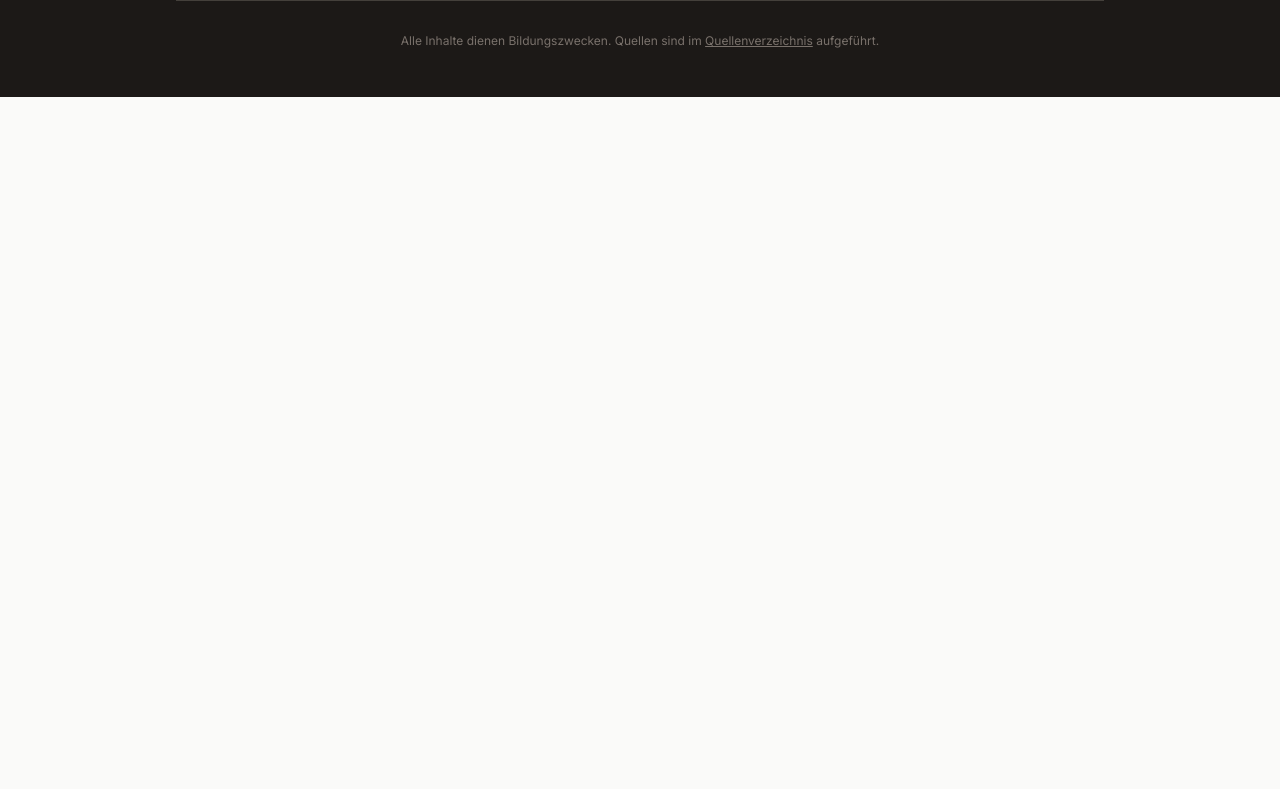
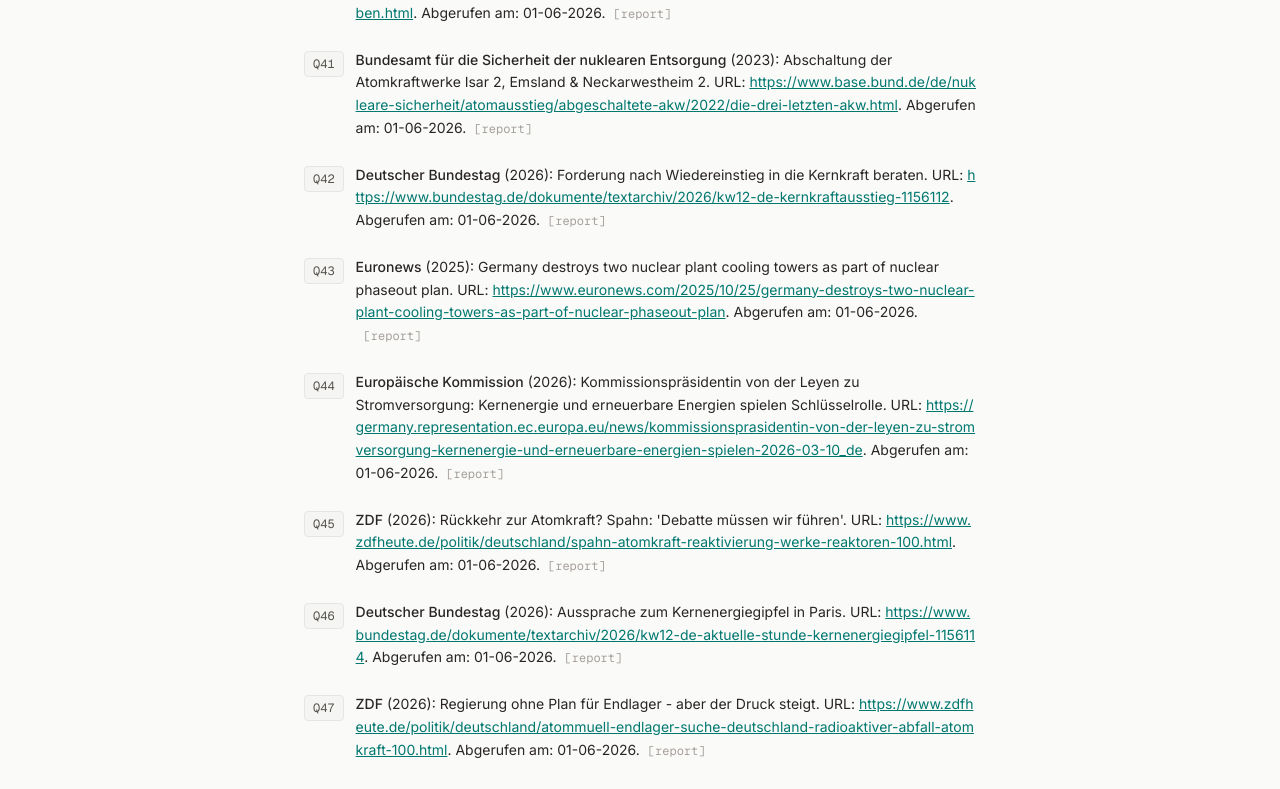
Before and after one commit to gregorzavodnik/atom, a Next.js app: page /quellen in a window 1280 px wide. Shown: the part 3791-4580 px from the top of the page. Before the commit the page ends 3888 px from the top, so only its background shows below. Built offline with nearby package versions, Linux system fonts and the light colour scheme.

Commit message:
Timeline is finished

```diff
--- a/components/content/SustainabilitySquare.tsx
+++ b/components/content/SustainabilitySquare.tsx
@@ -17,7 +17,7 @@
       color: '#15803d',
       tint: '#f0fdf4',
       description:
-         'TODO: Begründung der ökologischen Dimension (CO₂-Bilanz, Endlagerung, Rohstoffabbau, Strahlung).',
+         'Lorem ipsum dolor sit amet, consectetuer adipiscing elit. Aenean commodo ligula eget dolor. Aenean massa. Cum sociis natoque penatibus et magnis dis parturient montes, nascetur ridiculus mus. Donec quam felis, ultricies nec, pellentesque eu, pretium quis, sem. Nulla consequat massa quis enim. Donec pede justo, fringilla vel, aliquet nec, vulputate eget, arcu. In enim justo, rhoncus ut, imperdiet a, venenatis vitae, justo. Nullam dictum felis eu pede mollis pretium. Integer tincidunt. Cras dapibus. Vivamus elementum semper nisi. Aenean vulputate eleifend tellus. Aenean leo ligula, porttitor eu, consequat vitae, eleifend ac, enim. Aliquam lorem ante, dapibus in, viverra quis, feugiat a, tellus. Phasellus viverra nulla ut metus varius laoreet. Quisque rutrum. Aenean imperdiet. Etiam ultricies nisi vel augue. Curabitur ullamcorper ultricies nisi. Nam eget dui. Etiam rhoncus. Maecenas tempus, tellus eget condimentum rhoncus, sem quam semper libero, sit amet adipiscing sem neque sed ipsum. Nam quam nunc, blandit vel, luctus pulvinar,',
    },
    {
       id: 'oekonomisch',
@@ -35,7 +35,7 @@
       color: '#b45309',
       tint: '#fffbeb',
       description:
-         'TODO: Begründung der sozialen Dimension (Akzeptanz, Sicherheitsrisiken, Verteilungsgerechtigkeit der Lasten).',
+         'Gemessen an Todesfällen je erzeugter Strommenge zählt Kernenergie zu den sichersten Energieformen. Bezogen auf eine Terawattstunde (Unfälle und Luftverschmutzung eingerechnet) verursacht Braunkohle rund 32,7 und Steinkohle rund 24,6 Todesfälle, während Kernkraft selbst unter Berücksichtigung von Tschernobyl und Fukushima zu den sichersten und saubersten Energiequellen gehört, die derzeit verfügbar sind. Bereits ein älterer Bericht der Internationalen Energieagentur kam zu dem Ergebnis, dass Kohle, Gas und Wasserkraft bislang mehr Todesopfer gefordert haben als die Kernkraft, wobei die Mehrzahl der fossilen Todesfälle auf Feinstaub-Luftverschmutzung zurückgeht. Die seltenen, medial dominanten Reaktorunfälle fallen statistisch also weit weniger ins Gewicht als die laufende fossile Belastung. Einschränkend gilt: Schwere Unfälle haben langfristige psychosoziale Folgen, Umsiedlungen und Vertrauensverluste, auch wenn die statistische Sterblichkeit gering bleibt.',
    },
    {
       id: 'politisch',
--- a/content/sources.json
+++ b/content/sources.json
@@ -341,6 +341,96 @@
          "url": "https://de.wikipedia.org/wiki/Atom-Moratorium",
          "accessedAt": "31-05-2026",
          "type": "report"
+      },
+      {
+         "id": "Q38",
+         "author": "Bundesministerium für Umwelt, Klimaschutz, Naturschutz und nukleare Sicherheit",
+         "year": "2015",
+         "title": "Hendricks: Der Atomausstieg geht voran",
+         "url": "https://www.bundesumweltministerium.de/pressemitteilung/hendricks-der-atomausstieg-geht-voran",
+         "accessedAt": "01-06-2026",
+         "type": "report"
+      },
+      {
+         "id": "Q39",
+         "author": "Bundesamt für die Sicherheit der nuklearen Entsorgung",
+         "year": "2023",
+         "title": "Der Atomausstieg in Deutschland",
+         "url": "https://www.base.bund.de/de/nukleare-sicherheit/atomausstieg/ausstieg-atomkraft/ausstieg-atomkraft_inhalt.html",
+         "accessedAt": "01-06-2026",
+         "type": "report"
+      },
+      {
+         "id": "Q40",
+         "author": "Bundesamt für die Sicherheit der nuklearen Entsorgung",
+         "year": "2020",
+         "title": "Gorleben – ein historischer Rückblick",
+         "url": "https://www.base.bund.de/de/endlager/bestehende-endlager/gorleben/gorleben.html",
+         "accessedAt": "01-06-2026",
+         "type": "report"
+      },
+      {
+         "id": "Q41",
+         "author": "Bundesamt für die Sicherheit der nuklearen Entsorgung",
+         "year": "2023",
+         "title": "Abschaltung der Atomkraftwerke Isar 2, Emsland & Neckarwestheim 2",
+         "url": "https://www.base.bund.de/de/nukleare-sicherheit/atomausstieg/abgeschaltete-akw/2022/die-drei-letzten-akw.html",
+         "accessedAt": "01-06-2026",
+         "type": "report"
+      },
+      {
+         "id": "Q42",
+         "author": "Deutscher Bundestag",
+         "year": "2026",
+         "title": "Forderung nach Wiedereinstieg in die Kernkraft beraten",
+         "url": "https://www.bundestag.de/dokumente/textarchiv/2026/kw12-de-kernkraftausstieg-1156112",
+         "accessedAt": "01-06-2026",
+         "type": "report"
+      },
+      {
+         "id": "Q43",
+         "author": "Euronews",
+         "year": "2025",
+         "title": "Germany destroys two nuclear plant cooling towers as part of nuclear phaseout plan",
+         "url": "https://www.euronews.com/2025/10/25/germany-destroys-two-nuclear-plant-cooling-towers-as-part-of-nuclear-phaseout-plan",
+         "accessedAt": "01-06-2026",
+         "type": "report"
+      },
+      {
+         "id": "Q44",
+         "author": "Europäische Kommission",
+         "year": "2026",
+         "title": "Kommissionspräsidentin von der Leyen zu Stromversorgung: Kernenergie und erneuerbare Energien spielen Schlüsselrolle",
+         "url": "https://germany.representation.ec.europa.eu/news/kommissionsprasidentin-von-der-leyen-zu-stromversorgung-kernenergie-und-erneuerbare-energien-spielen-2026-03-10_de",
+         "accessedAt": "01-06-2026",
+         "type": "report"
+      },
+      {
+         "id": "Q45",
+         "author": "ZDF",
+         "year": "2026",
+         "title": "Rückkehr zur Atomkraft? Spahn: 'Debatte müssen wir führen'",
+         "url": "https://www.zdfheute.de/politik/deutschland/spahn-atomkraft-reaktivierung-werke-reaktoren-100.html",
+         "accessedAt": "01-06-2026",
+         "type": "report"
+      },
+      {
+         "id": "Q46",
+         "author": "Deutscher Bundestag",
+         "year": "2026",
+         "title": "Aussprache zum Kernenergiegipfel in Paris",
+         "url": "https://www.bundestag.de/dokumente/textarchiv/2026/kw12-de-aktuelle-stunde-kernenergiegipfel-1156114",
+         "accessedAt": "01-06-2026",
+         "type": "report"
+      },
+      {
+         "id": "Q47",
+         "author": "ZDF",
+         "year": "2026",
+         "title": "Regierung ohne Plan für Endlager - aber der Druck steigt",
+         "url": "https://www.zdfheute.de/politik/deutschland/atommuell-endlager-suche-deutschland-radioaktiver-abfall-atomkraft-100.html",
+         "accessedAt": "01-06-2026",
+         "type": "report"
       }
    ]
 }
```
Also changed, not shown: components/sections/Deutschland.tsx (+5 -5 lines).
